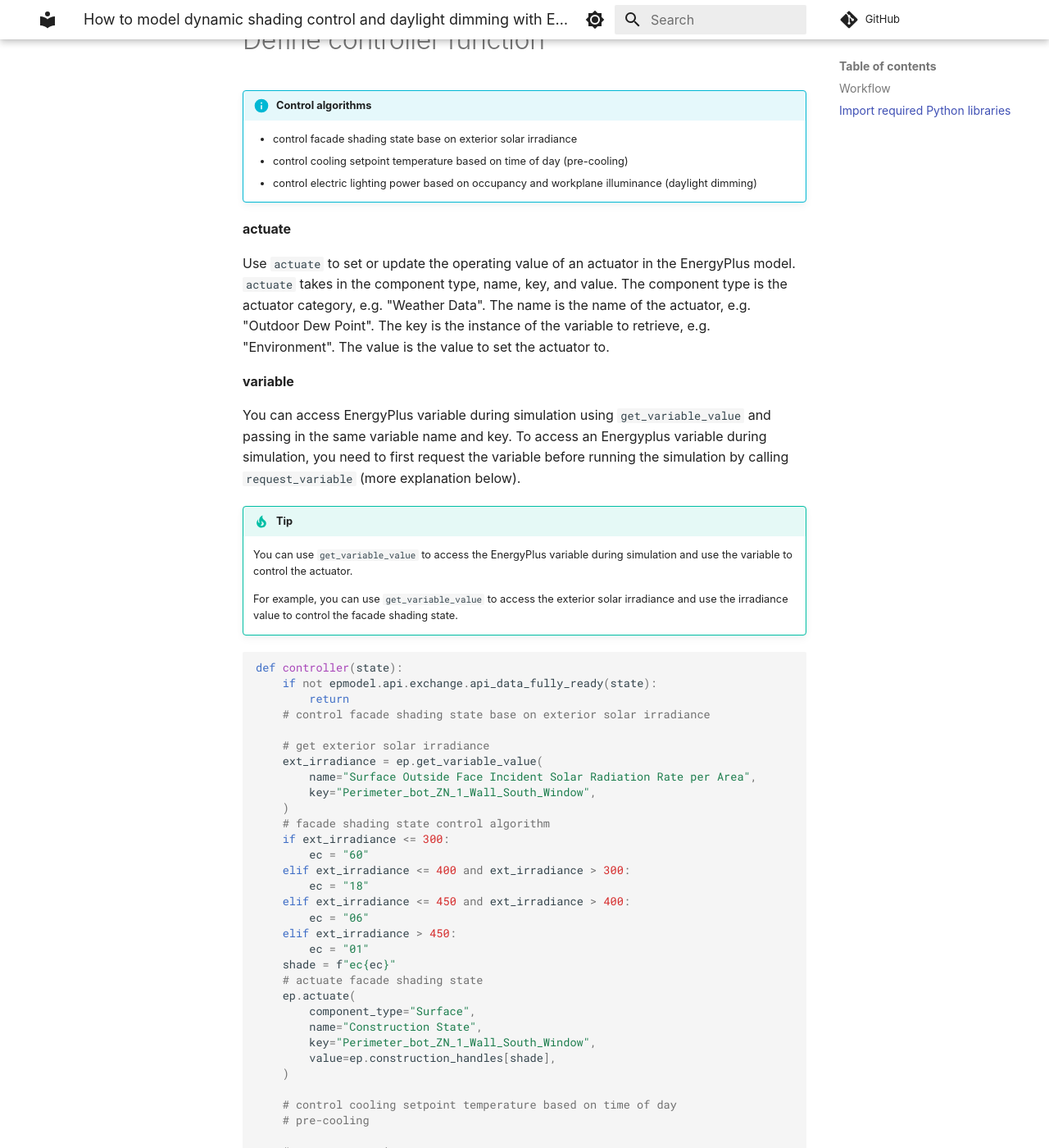
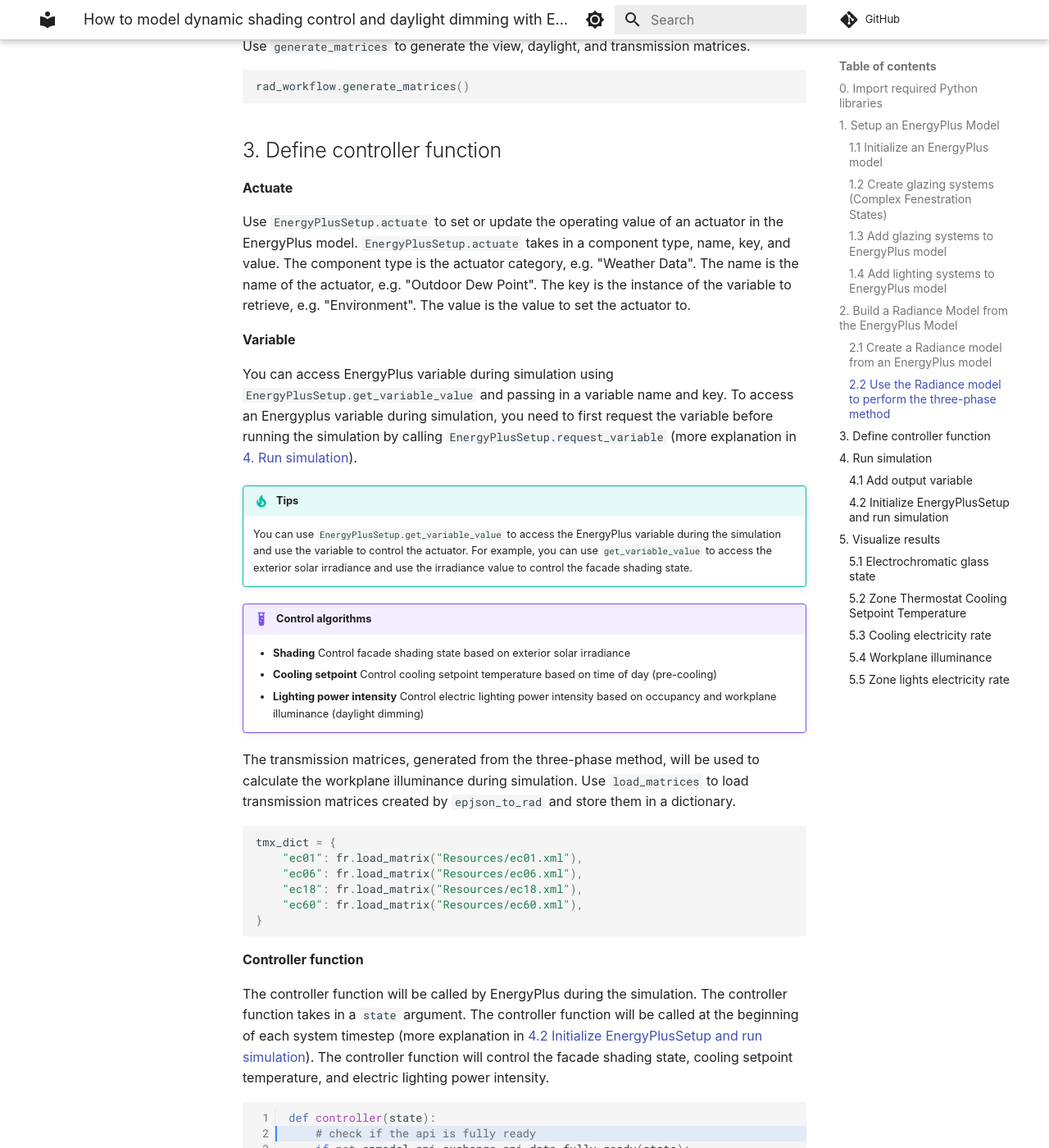
Before and after one commit to LBNL-ETA/frads, an MkDocs documentation site: the page built from docs/how-to/guide5.md, in a window 1280 px wide and 1400 px high, scrolled down 4307 px. Shown: the whole window at 82% size. Built offline with MkDocs 1.6.1 and Material for MkDocs 9.7.7, drawn with Linux system fonts in a browser that asks for light colours; some web fonts are replaced; comment, search, counter and statistics services are not loaded; some of the changed text lies outside the part shown.

Commit message:
docs(guide5): Update

````diff
--- a/docs/how-to/guide5.md
+++ b/docs/how-to/guide5.md
@@ -1,18 +1,17 @@
 # How to model dynamic shading control and daylight dimming with EnergyPlus?
 
-This notebook shows how to use EnergyPlusAPI to
 
+The example demonstrates how to use a controller function to control the shading state, cooling setpoint temperature, and electric lighting power intensity during simulation. At the beginning of each timestep, EnergyPlus will call the controller function that operates the facade shading state based on exterior solar irradiance, cooling setpoint temperature based on time of day (pre-cooling), and electric lighting power intensity based on occupancy and workplane illuminance (daylight dimming). The workplane illuminance is calculated using the three-phase method through Radiance.
 
+**Workflow**
 
-You will also need a working EnergyPlus model in an idf or epjson file format. The model should have at least one exterior window.
+1. [Setup an EnergyPlus Model](#1-setup-an-energyplus-model)
 
+2. [Build a Radiance Model from the EnergyPlus Model](#2-build-a-radiance-model-from-the-energyplus-model)
 
-## Workflow
-1. [Initialize an EnergyPlus model with an input of idf or epjs file.](#initialize-an-energyplus-model)
-2. [Create Complex Fenestration System (CFS) glazing system for each fenestration construction state and add to the EnergyPlus model.](#add-cfs-objects-to-the-energyplus-model)
-3. [If implementing daylight dimming, create lighting objects and add to the EnergyPlus model.](#add-lighting-objects-to-the-energyplus-model)
-4. [Define controller function for CFS construction states and daylight dimming](#define-controller-function-for-cfs-construction-states-and-daylight-dimming)
-5. [Initialize pyenergyplus.api to simulate](#initialize-pyenergyplusapi-to-simulate)
+3. [Define controller function](#3-define-controller-function)
+
+4. [Run simulation](#4-run-simulation)
 
 
 
@@ -20,80 +19,99 @@
 graph LR
 
     subgraph <b>IGSDB</b>
-    A[Step 2: glazing products]
-    B[Step 2: shading products]
+    A[Step 1.2 glazing products]
+    B[Step 1.2 shading products]
     end
 
     subgraph <b>frads</b>
 
-    C[Step 1: idf/epjs] --> |Initialize an EnergyPlus model| E;
+    C[Step 1.1 idf/epjs] --> |Initialize an EnergyPlus model| E;
 
-    subgraph Step 5: simulation
-    subgraph <b>Radiance</b>
-    R[Step 4: Workplane Illuminance]
+    subgraph Step 4 simulation
+    subgraph <b>2. Radiance</b>
+    R[Workplane Illuminance]
     end
-    subgraph <b>EnergyPlus</b>
-    E[EPmodel]<--> K[Step 4: controller function:<br/> * switch CFS state<br/> * daylight dimming]
+    subgraph <b>1. EnergyPlus</b>
+    E[EnergyPlusModel]<--> K[Step 3 controller function<br/> <br/> * switch shading state <br/> * daylight dimming <br/>* pre-cooling <br/>]
     E <--> R
     K <--> R;
     end
     end
 
     subgraph  <b>WincalcEngine</b>
-    A --> D[Step 2: glazing/shading system<br/>for each CFS state];
+    A --> D[Step 1.3 glazing/shading system<br/>for each CFS state];
     B --> D;
-    D --> |Add CFS| E;
+    D --> |Add glazing systems| E;
     end
 
-    L[Step3: lighting system] --> |Add lighting| E;
+    L[Step 1.4 lighting systems] --> |Add lighting| E;
 
     end
 ```
 
-## Import required Python libraries
+**Input**
+
+A working EnergyPlus model in an idf or epjson file format. The model should have at least one exterior window.
+
+## 0. Import required Python libraries
 
 ```python
-import os
-from pathlib import Path
-import sys
-
 import frads as fr
-import pandas as pd
 ```
 
-# EnergyPlus Model
-##  Initialize an EnergyPlus model
-The [example idf](https://github.com/LBNL-ETA/frads/blob/main/test/Resources/RefBldgMediumOfficeNew2004_southzone.idf) based on the DOE commercial reference  medium office. This file has two zones: one perimeter zone with one south-facing window and one plenum zone.
+
+## 1. Setup an EnergyPlus Model
+### 1.1 Initialize an EnergyPlus model
+The [example idf](https://github.com/LBNL-ETA/frads/blob/main/test/Resources/RefBldgMediumOfficeNew2004_southzone.idf) is based on the DOE commercial reference medium office. This file has two zones:
+
+* One perimeter zone with a south-facing window
+* One plenum zone
 
 
-Initialize an EnergyPlus model by calling `EnergyPlusModel` class with an input of idf or epjs file.
+Initialize an EnergyPlus model by calling `EnergyPlusModel` class with an input of idf or epjson file.
 
 
 ```python
-epmodel = fr.EnergyPlusModel(Path("RefBldgMediumOfficeNew2004_southzone.idf"))
+epmodel = fr.EnergyPlusModel("RefBldgMediumOfficeNew2004_southzone.idf")
 ```
 
-## Create glazing systems (Complex Fenestration States)
+### 1.2 Create glazing systems (Complex Fenestration States)
 
-!!! info "Create four glazing systems for the four electrochromatic tinted states."
-    Each glazing system consists of one layer of electrochromic glass and one layer of clear glass. The gap between the glasses is 10% air and 90% argon.
+!!! example "Create four glazing systems for the four electrochromatic tinted states"
+    Each glazing system consists of:
+
+    * One layer of electrochromic glass
+    * One gap (10% air and 90% argon) at 0.0127 m thickness
+    * One layer of clear glass
 
 Initialize a glazing system by calling `GlazingSystem()`.
 
-Then, use `add_glazing_layer` and `add_shading_layer` to add glazing and shading layer to the glazing system. The layers should added from the outside to the inside.  `add_glazing_layer ` takes in a `.dat` or `.json` file. `add_shading_layer` takes in a `.xml` file. Visit the [IGSDB](https://igsdb.lbl.gov/) website to download  `.json` files for glazing products and `.xml` files for shading products.
+```python
+gs_ec01 = fr.GlazingSystem()
+```
 
-If not specified, the default gap between the layers is air at 0.0127 m thickness. To customize the gap, use the `gaps`attribute of the `GlazingSystem`class. The `gaps`attribute is a list of tuples. Each tuple consists of tuples, where the first item is the gas type and the second item is the gas ratio, and a float for the gap thickness. The default thickness is 0.0127 m.
+Then, use `add_glazing_layer` and `add_shading_layer` to add glazing and shading layers to the glazing system. The layers should added from the outside to the inside.  `add_glazing_layer ` takes in a `.dat` or `.json` file. `add_shading_layer` takes in a `.xml` file. Visit the [IGSDB](https://igsdb.lbl.gov/) website to download  `.json` files for glazing products and `.xml` files for shading products.
 
 ```python
-gs_ec01 = fr.GlazingSystem()
+# SageGlass SR2.0_7mm lami fully tinted 1%T
 gs_ec01.add_glazing_layer(
     "igsdb_product_7405.json"
-)  # SageGlass SR2.0_7mm lami fully tinted 1%T
-gs_ec01.add_glazing_layer("CLEAR_3.DAT") # 3mm clear glass
-gs_ec01.gaps = [((fr.AIR, 0.1), (fr.ARGON, 0.9), 0.0127)]
+)
+# 3mm clear glass
+gs_ec01.add_glazing_layer(
+    "CLEAR_3.DAT"
+)
 ```
 
-!!! tip "Glazing system name"
+The default gap between the layers is air at 0.0127 m thickness. To customize the gap, use the `gaps` attribute of the `GlazingSystem`class. The `gaps` attribute is a list of tuples, where each tuple defines a gap. Each gap tuple consists of tuples defining the gas composition and a float defining the gap thickness. The gas composition tuple consists of the gas type and the gas fraction. The gas type can be either `fr.AIR` or `fr.ARGON` or `fr.Xenon` or `fr.KRYPTON`. The gas fraction is a float between 0 and 1.
+
+```python
+gs_ec01.gaps = [
+    ((fr.AIR, 0.1), (fr.ARGON, 0.9), 0.0127)
+]
+```
+
+!!! tip "Tips: customize glazing system name"
 
     ```
     >>> gs_ec01_d.name # get glazing system name
@@ -129,70 +147,29 @@
     gs_ec60.name = "ec60"
     ```
 
-## Add glazing systems to EnergyPlus model
+### 1.3 Add glazing systems to EnergyPlus model
 
-Call `add_glazing_system` from the `EnergyPlusModel` class to add glazing systems to the EnergyPlus model.
+Call `add_glazing_system` from the `EnergyPlusModel` class to add glazing systems to the EnergyPlus model. `add_glazing_system` takes in a `GlazingSystem` object.
 
 
 ```python
 epmodel.add_glazing_system(gs_ec01)
 ```
-??? example "Add other glazing systems to the EnergyPlus model"
+??? info "Add other glazing systems to the EnergyPlus model"
     ```python
     epmodel.add_glazing_system(gs_ec06)
     epmodel.add_glazing_system(gs_ec18)
     epmodel.add_glazing_system(gs_ec60)
     ```
 
-## Add lighting systems to EnergyPlus model
-Call `add_lighting` from the `EnergyPlusModel` class to add lighting systems to the EnergyPlus model. `add_lighting` takes in the name of the zone the lighting system is in and an optional `replace` argument. If `replace` is `True`, the existing lighting system in the zone will be replaced by the new lighting system. If `replace` is `False` and the zone already has a lighting system, an error will be raised. The default value of `replace` is `False`.
+### 1.4 Add lighting systems to EnergyPlus model
+Call `add_lighting` from the `EnergyPlusModel` class to add lighting systems to the EnergyPlus model. `add_lighting` takes in the name of the zone to add lighting to and an optional `replace` argument. If `replace` is `True`, the zone's existing lighting system will be replaced by the new lighting system. If `replace` is `False` and the zone already has a lighting system, an error will be raised. The default value of `replace` is `False`.
 
 ```python
 epmodel.add_lighting("Perimeter_bot_ZN_1", replace=True)
 ```
 
-# Radiance Model
-
-## Create a Radiance model from an EnergyPlus model
-
-Create a Radiance model by calling `epjson_to_rad`and passing in an EnergyPlus model and an optional weather file.
-
-```python
-radmodel = fr.epjson_to_rad(epmodel, epw="USA_CA_Oakland.Intl.AP.724930_TMY3.epw")
-```
-
-## Use the Radiance model to perform the three-phase method for daylight simulation
-Use `WorkflowConfig` to generate a workflow configuration for each zone that the three-phase method is computed in. The `WorkflowConfig.from_dict` method takes in a dictionary representing a zone. The dictionary can be accessed by calling `radmodel["ZoneName"]`.
-
-```python
-rad_cfg = fr.WorkflowConfig.from_dict(radmodel["Perimeter_bot_ZN_1"])
-```
-
-
-Use `ThreePhaseMethod`to perform the three-phase method. The `ThreePhaseMethod` class takes in a `WorkflowConfig` object.
-
-```python
-rad_workflow = fr.ThreePhaseMethod(rad_cfg)
-```
-
-Use `generate_matrices` to generate the view, daylight, and transmission matrices.
-
-```python
-rad_workflow.generate_matrices()
-```
-
-Use `load_matrices` to load transmission matrices. Then, create a dictionary of transmission matrices for each CFS state to be used in the controller function.
-
-```python
-tmx_dict = {
-    "ec01": fr.load_matrix("ec01.xml"),
-    "ec06": fr.load_matrix("ec06.xml"),
-    "ec18": fr.load_matrix("ec18.xml"),
-    "ec60": fr.load_matrix("ec60.xml"),
-}
-```
-
-??? tip "list of attributes of EnergyPlusModel."
+??? tip "Tips: available attributes for EnergyPlusModel."
 
     ```
     >>> epmodel.zones
@@ -215,7 +192,7 @@
     ```
 
     ```
-    >>> epmodel.lighting_zone
+    >>> epmodel.lights
     ['Light_Perimeter_bot_ZN_1']
     ```
 
@@ -224,34 +201,81 @@
     ['FirstFloor_Plenum_Floor_1', 'Perimeter_bot_ZN_1_Floor']
     ```
 
-# Define controller function
+## 2. Build a Radiance Model from the EnergyPlus Model
 
-!!! info "Control algorithms"
-    * control facade shading state base on exterior solar irradiance
-    * control cooling setpoint temperature based on time of day (pre-cooling)
-    * control electric lighting power based on occupancy and workplane illuminance (daylight dimming)
+### 2.1 Create a Radiance model from an EnergyPlus model
+
+Create a Radiance model by calling `epjson_to_rad`and passing in an EnergyPlus model and an optional weather file.
+
+```python
+radmodel = fr.epjson_to_rad(epmodel, epw="USA_CA_Oakland.Intl.AP.724930_TMY3.epw")
+```
+
+### 2.2 Use the Radiance model to perform the three-phase method
+
+The three-phase method is used for calculating workplane illuminance. The workplane illuminance is used to control the electric lighting power (more explanation in [3. Define controller function](#3-define-controller-function)).
+
+Use `WorkflowConfig` to generate a workflow configuration for each zone, in which to compute the three-phase method. The `WorkflowConfig.from_dict` method takes in a dictionary representing a zone. The dictionary can be accessed by calling `radmodel["ZoneName"]`.
+
+```python
+rad_cfg = fr.WorkflowConfig.from_dict(radmodel["Perimeter_bot_ZN_1"])
+```
 
 
-**actuate**
+Use `ThreePhaseMethod`to perform the three-phase method. The `ThreePhaseMethod` class takes in a `WorkflowConfig` object.
 
-Use `actuate` to set or update the operating value of an actuator in the EnergyPlus model. `actuate` takes in the component type, name, key, and value. The component type is the actuator category, e.g. "Weather Data". The name is the name of the actuator, e.g. "Outdoor Dew Point". The key is the instance of the variable to retrieve, e.g. "Environment". The value is the value to set the actuator to.
+```python
+rad_workflow = fr.ThreePhaseMethod(rad_cfg)
+```
 
-**variable**
+Use `generate_matrices` to generate the view, daylight, and transmission matrices.
 
-You can access EnergyPlus variable during simulation using `get_variable_value` and passing in the same variable name and key. To access an Energyplus variable during simulation, you need to first request the variable before running the simulation by calling `request_variable` (more explanation below).
+```python
+rad_workflow.generate_matrices()
+```
 
-!!! tip
-    You can use `get_variable_value` to access the EnergyPlus variable during simulation and use the variable to control the actuator.
+## 3. Define controller function
 
-    For example, you can use `get_variable_value` to access the exterior solar irradiance and use the irradiance value to control the facade shading state.
+**Actuate**
+
+Use `EnergyPlusSetup.actuate` to set or update the operating value of an actuator in the EnergyPlus model. `EnergyPlusSetup.actuate` takes in a component type, name, key, and value. The component type is the actuator category, e.g. "Weather Data". The name is the name of the actuator, e.g. "Outdoor Dew Point". The key is the instance of the variable to retrieve, e.g. "Environment". The value is the value to set the actuator to.
+
+**Variable**
+
+You can access EnergyPlus variable during simulation using `EnergyPlusSetup.get_variable_value` and passing in a variable name and key. To access an Energyplus variable during simulation, you need to first request the variable before running the simulation by calling `EnergyPlusSetup.request_variable` (more explanation in [4. Run simulation](#4-run-simulation)).
+
+!!! tip "Tips"
+    You can use `EnergyPlusSetup.get_variable_value` to access the EnergyPlus variable during the simulation and use the variable to control the actuator. For example, you can use `get_variable_value` to access the exterior solar irradiance and use the irradiance value to control the facade shading state.
 
 
+!!! example "Control algorithms"
+    * **Shading** Control facade shading state based on exterior solar irradiance
+    * **Cooling setpoint** Control cooling setpoint temperature based on time of day (pre-cooling)
+    * **Lighting power intensity** Control electric lighting power intensity based on occupancy and workplane illuminance (daylight dimming)
+
+ The transmission matrices, generated from the three-phase method, will be used to calculate the workplane illuminance during simulation. Use `load_matrices` to load transmission matrices created by `epjson_to_rad` and store them in a dictionary.
+
 ```python
+tmx_dict = {
+    "ec01": fr.load_matrix("Resources/ec01.xml"),
+    "ec06": fr.load_matrix("Resources/ec06.xml"),
+    "ec18": fr.load_matrix("Resources/ec18.xml"),
+    "ec60": fr.load_matrix("Resources/ec60.xml"),
+}
+```
+
+**Controller function**
+
+The controller function will be called by EnergyPlus during the simulation. The controller function takes in a `state` argument. The controller function will be called at the beginning of each system timestep (more explanation in [4.2 Initialize EnergyPlusSetup and run simulation](#42-initialize-energyplussetup-and-run-simulation)). The controller function will control the facade shading state, cooling setpoint temperature, and electric lighting power intensity.
+
+```py linenums="1" hl_lines="2 6 30 49"
+
 def controller(state):
+    # check if the api is fully ready
     if not epmodel.api.exchange.api_data_fully_ready(state):
         return
-    # control facade shading state base on exterior solar irradiance
 
+    # control facade shading state based on exterior solar irradiance
     # get exterior solar irradiance
     ext_irradiance = ep.get_variable_value(
         name="Surface Outside Face Incident Solar Radiation Rate per Area",
@@ -275,10 +299,9 @@
         value=ep.construction_handles[shade],
     )
 
-    # control cooling setpoint temperature based on time of day
+    # control cooling setpoint temperature based on the time of day
     # pre-cooling
-
-    # get current time
+    # get the current time
     datetime = ep.get_datetime()
     # control cooling setpoint temperature control algorithm
     if datetime.hour >= 16 and datetime.hour < 21:
@@ -297,7 +320,6 @@
 
     # control electric lighting power based on occupancy and workplane illuminance
     # daylight dimming
-
     # get occupant count and direct and diffuse solar irradiance
     occupant_count = ep.get_variable_value(
         name="Zone People Occupant Count",
@@ -333,19 +355,22 @@
     )
 ```
 
-!!! note "Workplane illuminance calculation"
+
+!!! note "Notes: Workplane illuminance calculation"
     rad_workflow.calculate_sensor() takes in the following arguments:
-    * `sensor_name`: the name of the sensor
-    * `tmx`: the transmission matrix of the CFS state
-    * `datetime`: the datetime of the simulation
-    * `direct_normal_irradiance`: the direct normal irradiance
-    * `diffuse_horizontal_irradiance`: the diffuse horizontal irradiance
 
-# Run simulation
+    * `sensor`: the name of the sensor
+    * `bsdf`: the transmission matrix of the CFS state
+    * `time`: the datetime of the simulation
+    * `dni`: the direct normal irradiance
+    * `dhi`: the diffuse horizontal irradiance
 
-## Add output variable
 
-Use `add_output`to request output variables and meters that are not in the input idf file before the simulation run. `add_output` takes the name of the output variable or meter, the output type ("variable" or "meter"). It also takes in an optional argument `reporting_frequency` to specify the reporting frequency of the output variable or meter. The default value is "Hourly".
+## 4. Run simulation
+
+### 4.1 Add output variable
+
+Before the simulation run, use `add_output`to request output variables and meters that are not in the input idf file. `add_output` takes the name of the output variable or meter and the output type ("variable" or "meter"). It also takes in an optional argument `reporting_frequency` to specify the reporting frequency of the output variable or meter. The default value is "Hourly".
 
 ```python
 epmodel.add_output(
@@ -359,44 +384,59 @@
 )
 ```
 
-## Initialize EnergyPlusSetup and run simulation
+### 4.2 Initialize EnergyPlusSetup and run simulation
+
+**Initialize EnergyPlusSetup**
+
+Initialize EnergyPlusSetup by calling `EnergyPlusSetup` and passing in an EnergyPlus model and an optional weather file.
 
 **Request variable**
+
 To access a variable during the simulation, you need to first request the variable before running the simulation by calling `request_variable`and passing in a variable name and key.
 
 **Set callback**
-Register the controller functions to be called back by EnergyPlus during runtime by calling `set_callback`and passing in a callback point and function.
 
-Refer to [Application Guide for EMS](https://energyplus.net/assets/nrel_custom/pdfs/pdfs_v22.1.0/EMSApplicationGuide.pdf) for descriptions of the calling points. This example uses `callback_begin_system_timestep_before_predictor`calling point to control the shading and lighting.
+Register the controller functions to be called back by EnergyPlus during runtime by calling `set_callback`and passing in a callback point and function. Refer to [Application Guide for EMS](https://energyplus.net/assets/nrel_custom/pdfs/pdfs_v22.1.0/EMSApplicationGuide.pdf) for descriptions of the calling points.
+
+This example uses `callback_begin_system_timestep_before_predictor`.
 
 !!! quote "BeginTimestepBeforePredictor"
     The calling point called “BeginTimestepBeforePredictor” occurs near the beginning of each timestep but before the predictor executes. “Predictor” refers to the step in EnergyPlus modeling when the zone loads are calculated. This calling point is useful for controlling components that affect the thermal loads the HVAC systems will then attempt to meet. Programs called from this point might actuate internal gains based on current weather or on the results from the previous timestep. Demand management routines might use this calling point to reduce lighting or process loads, change thermostat settings, etc.
 
 **Run simulation**
-To simulate, use `run`with optional parameters:
-    * output_directory: Output directory path. (default: None) If None, use current directory.
-    * output_prefix: Prefix for output files. (default: eplus)
-    * output_suffix: Suffix style for output files. (default: L)
-        L: Legacy (e.g., eplustbl.csv)
-        C: Capital (e.g., eplusTable.csv)
-        D: Dash (e.g., eplus-table.csv)
-    * silent: If True, do not print EnergyPlus output to console. (default: False)
-    * annual: If True, force run annual simulation. (default: False)
-    design_day: If True, force run design-day-only simulation. (default: False)
+
+To simulate, use `run` with optional parameters:
+
+* output_directory: Output directory path. (default: current directory)
+* output_prefix: Prefix for output files. (default: eplus)
+* output_suffix: Suffix style for output files. (default: L)
+    * L: Legacy (e.g., eplustbl.csv)
+    * C: Capital (e.g., eplusTable.csv)
+    * D: Dash (e.g., eplus-table.csv)
+* silent: If True, do not print EnergyPlus output to console. (default: False)
+* annual: If True, force run annual simulation. (default: False)
+* design_day: If True, force run design-day-only simulation. (default: False)
 
 
-```python
+```py linenums="1" hl_lines="5 23 26"
+
 with fr.EnergyPlusSetup(
-    epmodel, weather_file="USA_CA_Oakland.Intl.AP.724930_TMY3.epw"
+    epmodel,
+    weather_file="USA_CA_Oakland.Intl.AP.724930_TMY3.epw"
 ) as ep:
     # request variables to be accessible during simulation
     ep.request_variable(
-        name="Site Direct Solar Radiation Rate per Area", key="Environment"
+        name="Site Direct Solar Radiation Rate per Area",
+        key="Environment"
     )
     ep.request_variable(
-        name="Site Diffuse Solar Radiation Rate per Area", key="Environment"
+        name="Site Diffuse Solar Radiation Rate per Area",
+        key="Environment"
     )
-    ep.request_variable(name="Zone People Occupant Count", key="PERIMETER_BOT_ZN_1")
+    ep.request_variable(
+        name="Zone People Occupant Count",
+        key="PERIMETER_BOT_ZN_1"
+    )
     ep.request_variable(
         name="Surface Outside Face Incident Solar Radiation Rate per Area",
         key="Perimeter_bot_ZN_1_Wall_South_Window",
@@ -409,5 +449,28 @@
     ep.run()
 ```
 
+## 5. Visualize results
 
-### Load and visualize results
+EnergyPlus run will generate a `eplusout.csv` file in the output directory. The `eplusout.csv` file contains the output variables and meters requested by `add_output`.
+
+The plots below show the results of the simulation. The plots are generated using the `eplusout.csv` file and the `pandas` and `matplotlib` libraries.
+
+### 5.1 Electrochromatic glass state
+
+![png](../assets/CFS_state.png)
+
+### 5.2 Zone Thermostat Cooling Setpoint Temperature
+
+![png](../assets/Cooling_Setpoint.png)
+
+### 5.3 Cooling electricity rate
+
+![png](../assets/Cooling_Electricity.png)
+
+### 5.4 Workplane illuminance
+
+![png](../assets/wpi.png)
+
+### 5.5 Zone lights electricity rate
+
+![png](../assets/Lights_Electricity.png)
````
Also changed, not shown: other parts of docs/how-to/guide5.md (+1 -1 lines), docs/assets/CFS_state.png (added), docs/assets/Cooling_Electricity.png (added), docs/assets/Cooling_Setpoint.png (added), docs/assets/Lights_Electricity.png (added), docs/assets/wpi.png (added).
